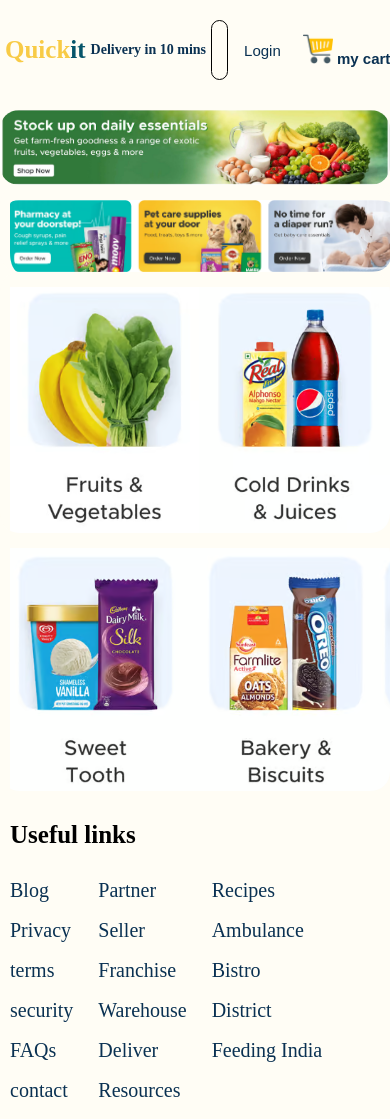
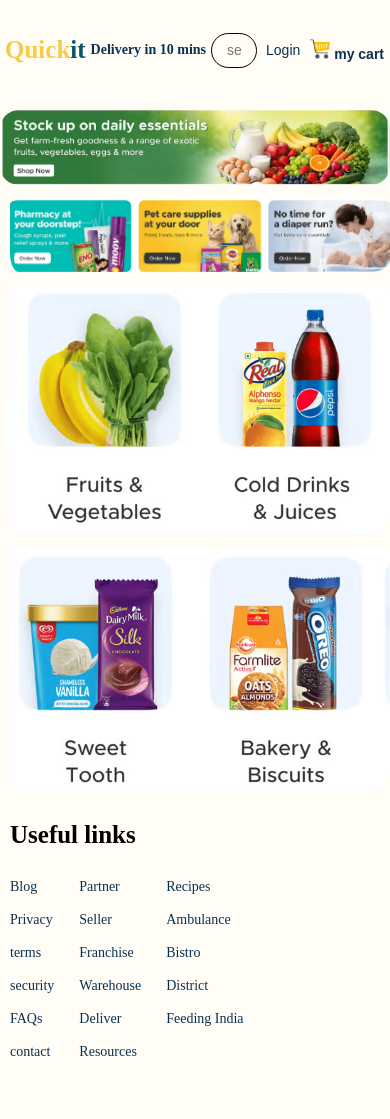
Before and after one commit to anushka5455/quick-commerce-webpage, a plain HTML site: page index.html in a window 390 px wide. After the commit the page ends 1077 px from the top, so only its background shows below. Drawn offline with Linux system fonts and the light colour scheme.

Commit message:
fix mobile responsive

```diff
--- a/task7.css
+++ b/task7.css
@@ -151,16 +151,28 @@
     #l1, #l2 {
         font-size: 25px;
     }
+    #search{
+        font-size: 14px;
+        height: 35px;
+    }
 
     #del {
         font-size: 14px;
     }
 
     #button, #cart {
-        font-size: 15px;
+        font-size: 14px;
+        padding-left: 3px;
+    }
+    #cartIcon{
+        width:20px ;
+        height: 20px;
     }
 
     .links {
         gap: 15px;
     }
+    .links li{
+        font-size: 14px;
+    }
 }
```
